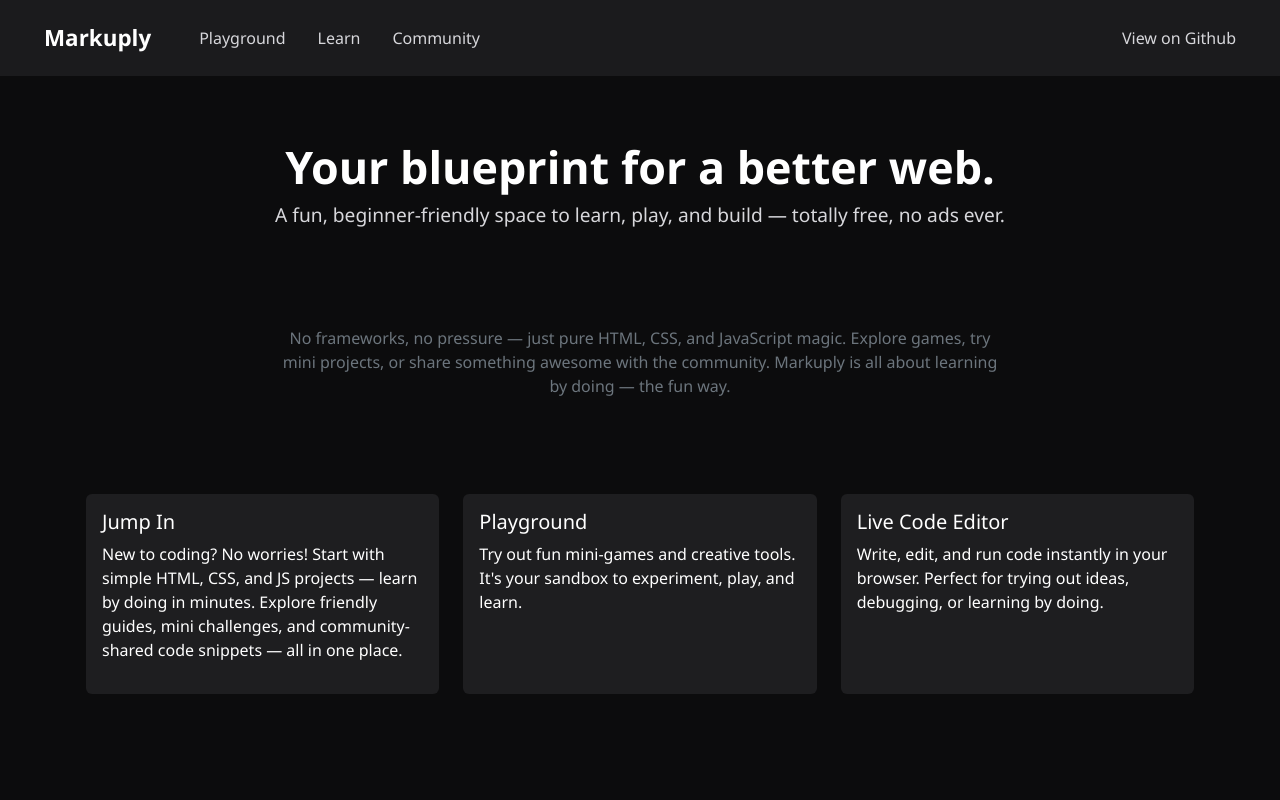
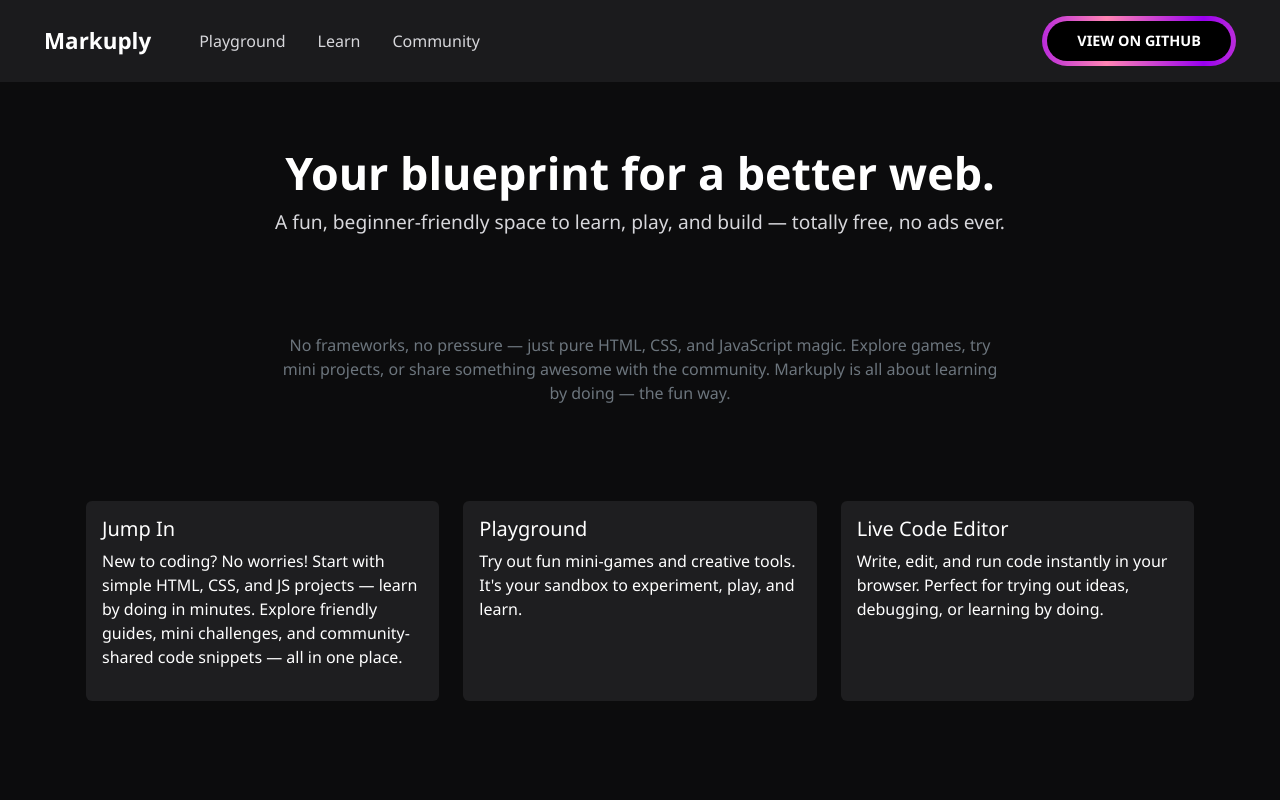
Before and after one commit to Prathewsh/Fun_html_codes, a plain HTML site: page index.html in a window 1280 px wide. Shown: the top 800 px of the page. Drawn offline with nearby package versions, Linux system fonts and the light colour scheme.

Commit message:
design changes

```diff
--- a/index.html
+++ b/index.html
@@ -14,6 +14,18 @@
       rel="stylesheet"
     />
     <style>
+      :root {
+        --shadow-color: 208deg 22% 58%;
+        --shadow-elevation-low: 0.3px 0.5px 0.7px
+            hsl(var(--shadow-color) / 0.34),
+          0.4px 0.8px 1px -1.2px hsl(var(--shadow-color) / 0.34),
+          1px 2px 2.5px -2.5px hsl(var(--shadow-color) / 0.34);
+        --shadow-elevation-medium: 0.3px 0.5px 0.7px
+            hsl(var(--shadow-color) / 0.36),
+          0.8px 1.6px 2px -0.8px hsl(var(--shadow-color) / 0.36),
+          2.1px 4.1px 5.2px -1.7px hsl(var(--shadow-color) / 0.36),
+          5px 10px 12.6px -2.5px hsl(var(--shadow-color) / 0.36);
+      }
       body {
         margin: 0;
         font-family: "Segoe UI", sans-serif;
@@ -107,7 +119,75 @@
       }
 
       a:hover {
-        text-decoration: underline;
+        text-decoration: none;
+      }
+      .button {
+        position: relative;
+        display: flex;
+        align-items: center;
+        justify-content: center;
+        border: none;
+        background: transparent;
+        padding: 1.4rem 2.2rem;
+        overflow: hidden;
+        border-radius: 100vmax;
+        box-shadow: var(--shadow-elevation-high);
+        transition: box-shadow 0.2s ease-in-out;
+        text-decoration: none;
+      }
+
+      .button::before,
+      .button::after {
+        content: "";
+        position: absolute;
+        inset: 0;
+      }
+
+      .button::before {
+        z-index: 1;
+        right: -100%;
+        background: linear-gradient(
+          to right,
+          #9900f0 0%,
+          #ff85b3 50%,
+          #9900f0 100%
+        );
+        background-size: 50% 100%;
+        animation: scroll 1.2s infinite linear;
+      }
+
+      .button::after {
+        z-index: 2;
+        inset: 5px;
+        border-radius: 100vmax;
+        background-color: black;
+        transition: inset 0.2s ease-in-out;
+      }
+
+      .button span {
+        z-index: 3;
+        color: white;
+        text-transform: uppercase;
+        font-weight: 600;
+        font-size: 0.9rem;
+      }
+
+      .button:hover {
+        box-shadow: var(--shadow-elevation-medium);
+      }
+
+      .button:hover::after {
+        inset: 8px;
+      }
+
+      @keyframes scroll {
+        to {
+          transform: translateX(-50%);
+        }
+      }
+
+      #ViewOnGit {
+        height: 50px !important;
       }
     </style>
   </head>
@@ -139,8 +219,16 @@
                 <a class="nav-link" href="#">Community</a>
               </li>
             </ul>
-            <div class="d-flex">
-              <a class="nav-link" href="#">View on Github</a>
+            <div className="d-flex">
+              <a
+                id="ViewOnGit"
+                class="nav-link button"
+                href="https://github.com/Prathewsh/markuply"
+                target="_blank"
+                rel="noopener noreferrer"
+              >
+                <span>View on Github</span>
+              </a>
             </div>
           </div>
         </div>
```
